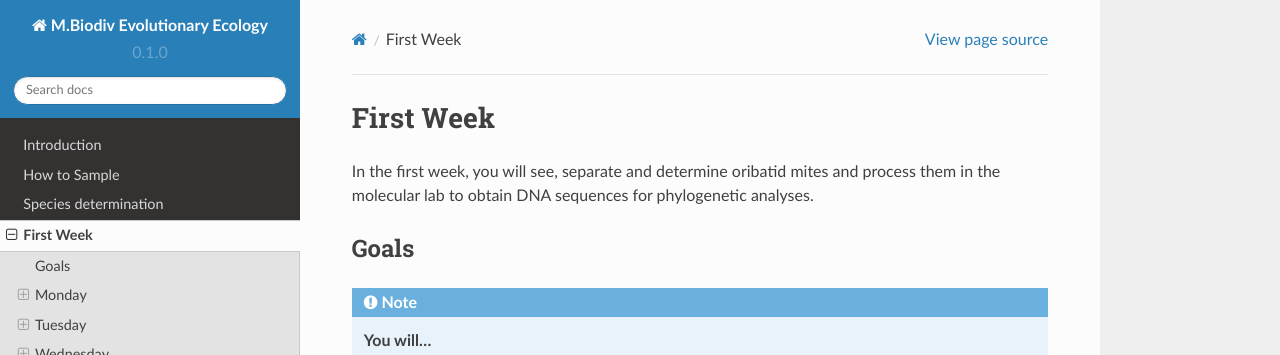
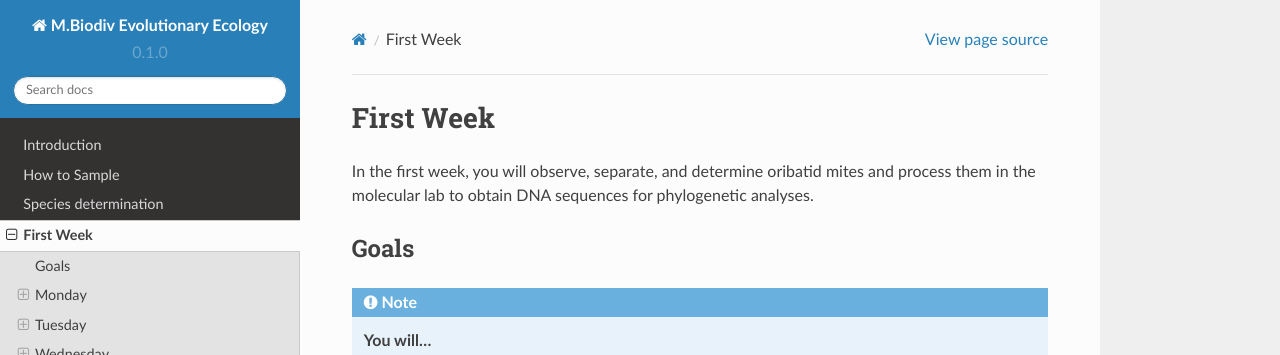
Before and after one commit to bheimbu/evolutionary_ecology, a Sphinx documentation site: the page built from docs/source/first_week.rst, in a window 1280 px wide and 900 px high. Shown: the top 355 px of the window. Built offline with Sphinx 7.4.7 and the Read the Docs theme 2.0.0, drawn with Linux system fonts in a browser that asks for light colours.

Commit message:
Update first_week.rst

```diff
--- a/docs/source/first_week.rst
+++ b/docs/source/first_week.rst
@@ -1,7 +1,7 @@
 .. _first-week:
 First Week
 ==========
-In the first week, you will see, separate and determine oribatid mites and process them in the molecular lab to obtain DNA sequences for phylogenetic analyses.
+In the first week, you will observe, separate, and determine oribatid mites and process them in the molecular lab to obtain DNA sequences for phylogenetic analyses.
 
 Goals
 --------------
@@ -235,7 +235,7 @@
 .. tip::
   If you want, you can also start the Monday tutorials and tasks this Friday. Note: They need to be finished by Monday so we can stick to the Tuesday schedule. You are very welcome to ask questions in BBB from 11-12 am and 1-2 pm and we would be happy to support you in assembling, checking, exporting, and naming your sequences. You can also use the `Forum <https://studip.uni-goettingen.de/dispatch.php/course/forum/index/index/ee59763e66f3b71b69c917f633cb857d?cid=d7b80997f5efda59609a4cf69a04dbf7#ee59763e66f3b71b69c917f633cb857d>`_ to ask questions and discuss them with the other participants.
 
-.. attention::
+.. hint::
   The sequencing facility may work quickly, so raw sequences may be available as early as Saturday/Sunday. If so, the assignment list will be provided at the weekend. If the tutorial is clear enough for you and raw sequences were uploaded on the weekend (please check it yourself), you can start working on the weekend and upload the consensus sequences. In any case, consensus sequences must be uploaded to StudIP by 5:00 p.m. on Monday or any time earlier.
 
 Feedback Friday
```
